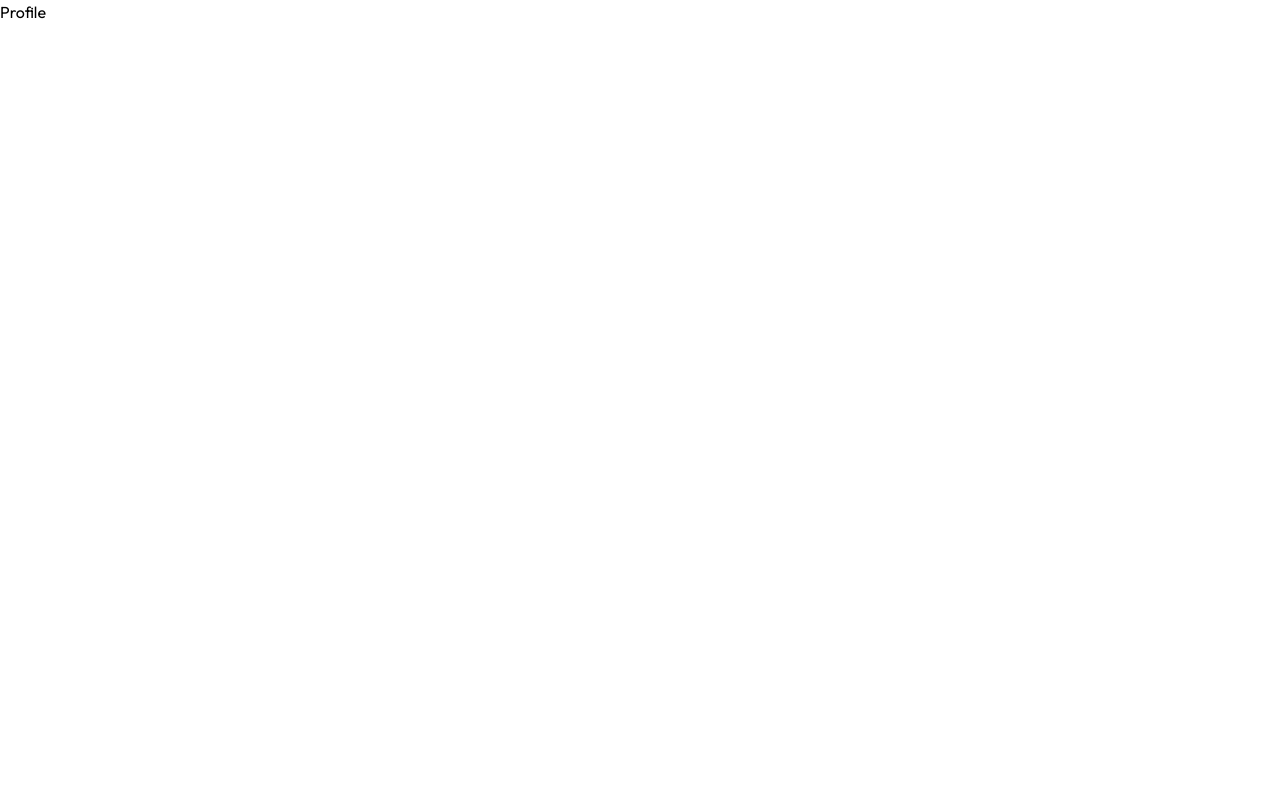
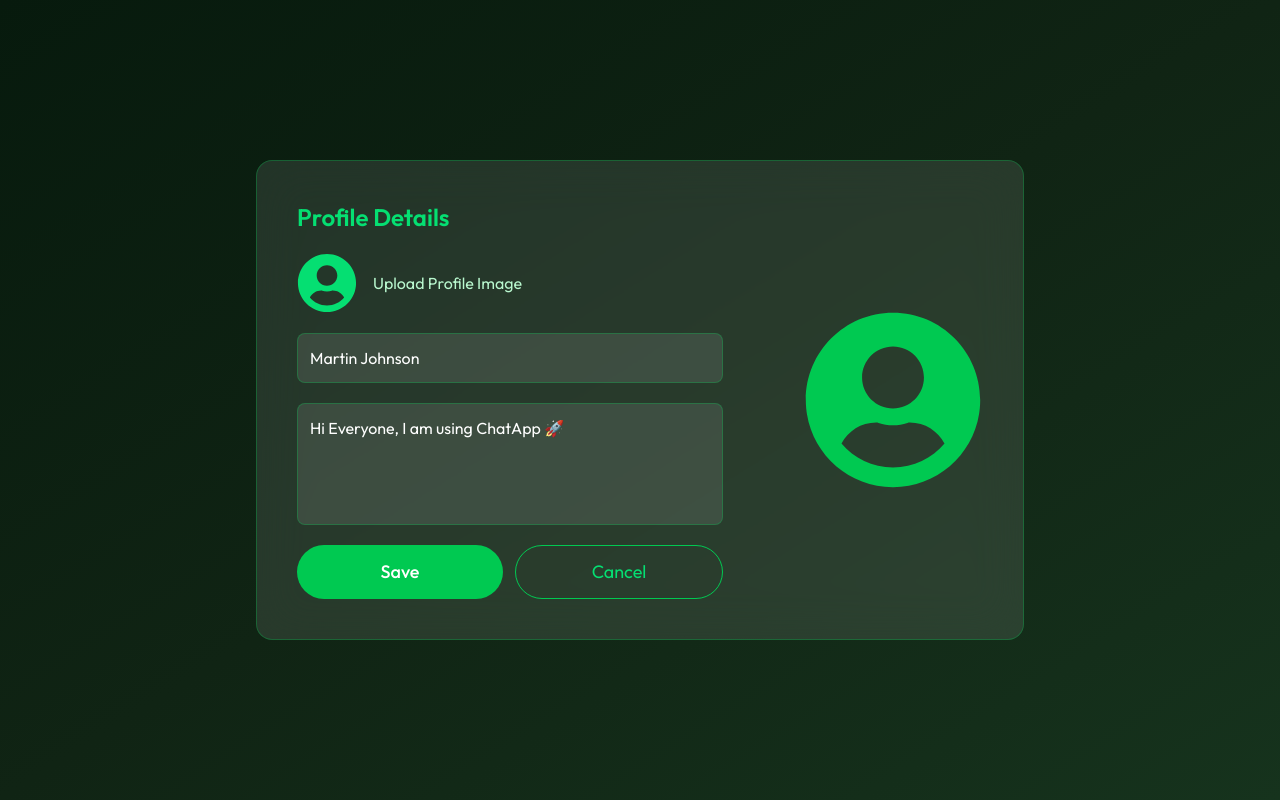
Before and after one commit to Aryaswapnil07/Real_Time_Chatting_app, a React (Vite) app in the folder Client/: page /profile in a window 1280 px wide. Built offline with nearby package versions, Linux system fonts and the light colour scheme; a web font is replaced by a local one.

Commit message:
feat(Client): enhance ProfilePage with image upload, name, and bio input functionality

```diff
--- a/Client/src/pages/ProfilePage.jsx
+++ b/Client/src/pages/ProfilePage.jsx
@@ -1,11 +1,135 @@
-import React from 'react'
+import React, { useState } from "react";
+import { useNavigate } from "react-router-dom";
+import { FaUserCircle } from "react-icons/fa";
 
 const ProfilePage = () => {
+  const [selectedImg, setSelectedImg] = useState(null);
+  const navigate = useNavigate();
+
+  const [name, setName] = useState("Martin Johnson");
+  const [bio, setBio] = useState(
+    "Hi Everyone, I am using ChatApp 🚀"
+  );
+
+  const handleSubmit = async (e) => {
+    e.preventDefault();
+
+    console.log({
+      name,
+      bio,
+      image: selectedImg,
+    });
+
+    navigate("/");
+  };
+
   return (
-    <div>
-       <h1>Profile </h1>
+    <div className="min-h-screen bg-gradient-to-br from-[#071a0d] via-[#102414] to-[#16331d] flex items-center justify-center p-4">
+      <div className="w-5/6 max-w-3xl backdrop-blur-xl bg-white/10 text-white border border-green-500/30 flex items-center justify-between max-sm:flex-col-reverse rounded-2xl overflow-hidden">
+
+        {/* Left */}
+
+        <form
+          onSubmit={handleSubmit}
+          className="flex flex-col gap-5 p-10 flex-1"
+        >
+          <h3 className="text-2xl font-semibold text-green-400">
+            Profile Details
+          </h3>
+
+          {/* Upload */}
+
+          <label
+            htmlFor="avatar"
+            className="flex items-center gap-4 cursor-pointer"
+          >
+            <input
+              type="file"
+              id="avatar"
+              accept=".png,.jpg,.jpeg"
+              hidden
+              onChange={(e) =>
+                setSelectedImg(e.target.files[0])
+              }
+            />
+
+            {selectedImg ? (
+              <img
+                src={URL.createObjectURL(selectedImg)}
+                alt=""
+                className="w-16 h-16 rounded-full object-cover border-2 border-green-500"
+              />
+            ) : (
+              <FaUserCircle className="text-6xl text-green-400" />
+            )}
+
+            <p className="text-green-200">
+              Upload Profile Image
+            </p>
+          </label>
+
+          {/* Name */}
+
+          <input
+            type="text"
+            required
+            placeholder="Your Name"
+            value={name}
+            onChange={(e) =>
+              setName(e.target.value)
+            }
+            className="p-3 rounded-lg bg-white/10 border border-green-500/30 outline-none focus:ring-2 focus:ring-green-500"
+          />
+
+          {/* Bio */}
+
+          <textarea
+            rows={4}
+            required
+            placeholder="Write profile bio"
+            value={bio}
+            onChange={(e) =>
+              setBio(e.target.value)
+            }
+            className="p-3 rounded-lg bg-white/10 border border-green-500/30 outline-none resize-none focus:ring-2 focus:ring-green-500"
+          />
+
+          {/* Buttons */}
+
+          <div className="flex gap-3">
+            <button
+              type="submit"
+              className="flex-1 bg-green-500 hover:bg-green-600 transition p-3 rounded-full text-lg font-medium"
+            >
+              Save
+            </button>
+
+            <button
+              type="button"
+              onClick={() => navigate("/")}
+              className="flex-1 border border-green-500 text-green-400 hover:bg-green-500/20 transition p-3 rounded-full text-lg"
+            >
+              Cancel
+            </button>
+          </div>
+        </form>
+
+        {/* Right */}
+
+        <div className="flex items-center justify-center p-10">
+          {selectedImg ? (
+            <img
+              src={URL.createObjectURL(selectedImg)}
+              alt=""
+              className="max-w-44 aspect-square rounded-full object-cover border-4 border-green-500"
+            />
+          ) : (
+            <FaUserCircle className="text-[180px] text-green-500" />
+          )}
         </div>
-  )
-}
+      </div>
+    </div>
+  );
+};
 
-export default ProfilePage
+export default ProfilePage;
```
